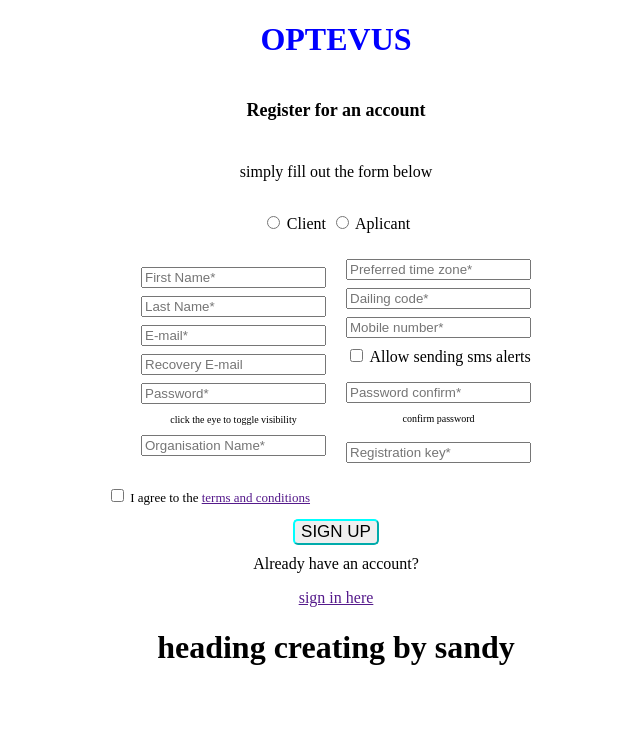
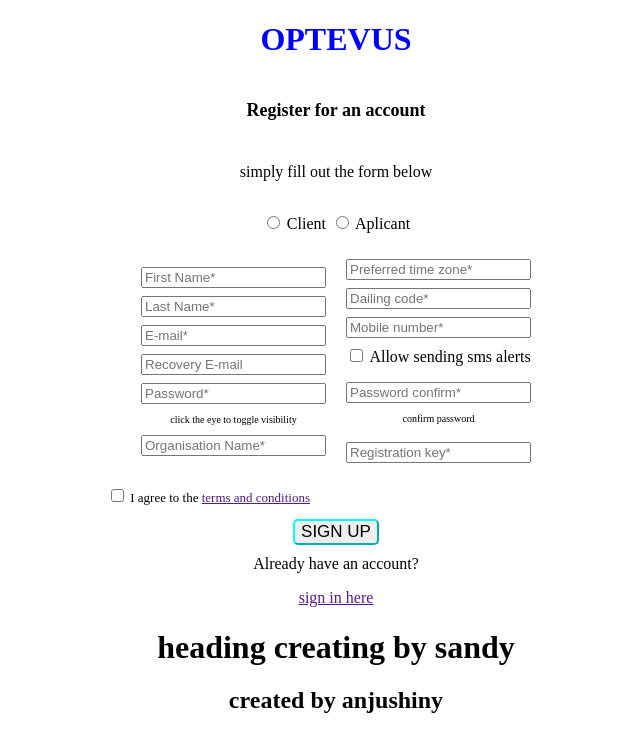
Before and after one commit to Nareshyerra/registraion, a plain HTML site: page index.html in a window 1280 px wide. Shown: the whole page, without its empty margins (304-944 px from the left). Drawn offline with Linux system fonts and the light colour scheme.

Commit message:
created heading

```diff
--- a/index.html
+++ b/index.html
@@ -120,6 +120,7 @@
        <p class="bottom">Already have an account?</p>
        <a href="">sign in here</a>
        <h1>heading creating by sandy</h1>
+       <h2> created by anjushiny</h2>
 
 
 
```
